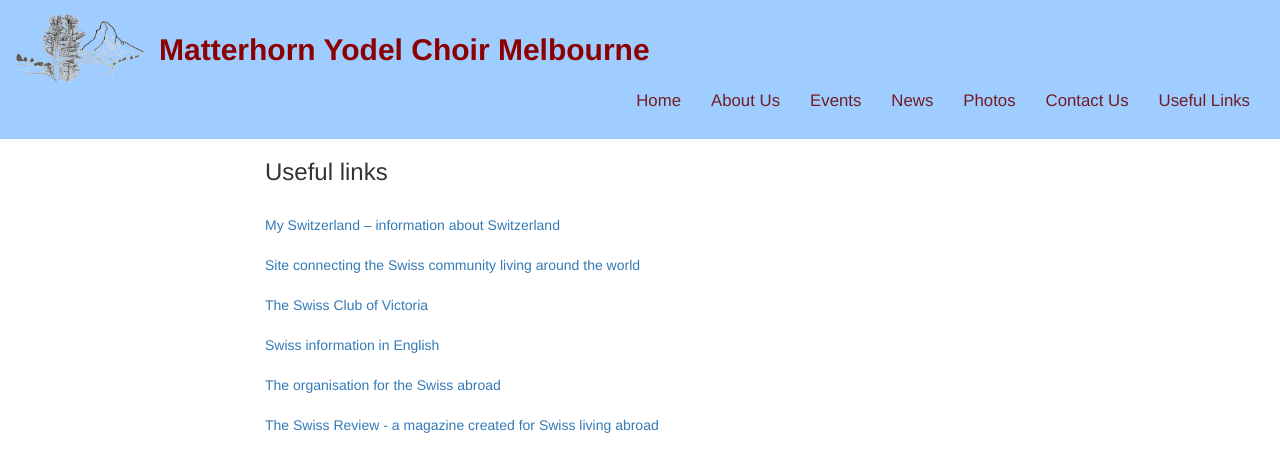
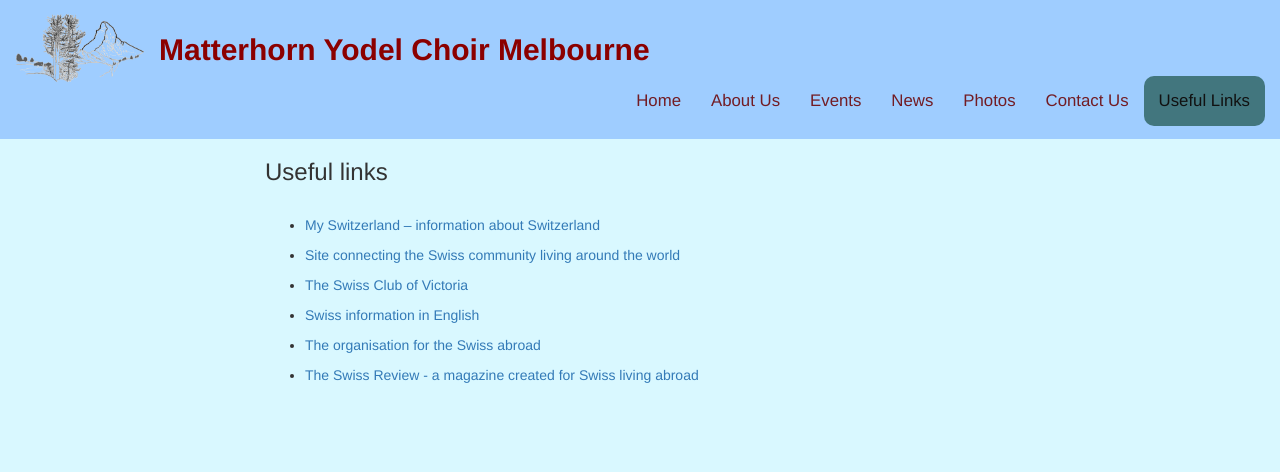
Before and after one commit to oweinmann/choir, a plain HTML site: page links.html in a window 1280 px wide. Drawn offline with nearby package versions, Linux system fonts and the light colour scheme.

Commit message:
Fetch navbar with jquery and make menu item active

```diff
--- a/css/choir.css
+++ b/css/choir.css
@@ -8,29 +8,44 @@
     font-size: 1.2em;
     border: 0;
 }
+
 .navbar-brand {
     float: left;
     min-height: 55px;
     padding: 0 15px 5px;
 }
+
 .navbar-inverse .navbar-nav .active a, .navbar-inverse .navbar-nav .active a:focus,
 .navbar-inverse .navbar-nav .active a:hover {
     color: #111;
-    background-color: #1e7e34; /* Menu background */
+    background-color: #42767e; /* Menu background */
+    border-radius: 10px;
 }
+
 .navbar-inverse .navbar-nav li a {
     color: #721c24; /* Menu text */
 }
+
 .fit-image {
     width: 100%;
     object-fit: cover;
     /* height: 300px; /* only if you want fixed height */
 }
+
 .img-main {
     padding-left: 0;
     padding-right: 0;
 }
+
 .test-css {
     color: darkred;
     font-weight: bold;
 }
+
+.index-background {
+    background-color: #9fcdff
+}
+
+.page-background {
+    background-color: #d9f8ff
+}
--- a/links.html
+++ b/links.html
@@ -4,11 +4,22 @@
     <title>Useful links</title>
     <meta charset="utf-8">
     <meta name="viewport" content="width=device-width, initial-scale=1">
-    <script src="https://ajax.googleapis.com/ajax/libs/angularjs/1.7.8/angular.min.js"></script>
+    <script src="https://ajax.googleapis.com/ajax/libs/jquery/3.2.1/jquery.min.js"></script>
+    <script type="text/javascript">
+      window.onload = function(){
+        $.get("navBar.html", function(data){
+          $("#common-navbar").html(data);
+          $('.navbar-nav').find('li:nth-child(7)')
+                          .addClass('active')
+                          .find('a').append('<span class="sr-only">(current)</span>');
+        });
+      }
+    </script>
 </head>
 
-<body>
-<div ng-include="'navBar.html'"></div>
+<body class="page-background">
+<div id="common-navbar"></div>
+<!--<div ng-include="'navBar.html'"></div>-->
 
 <div class="container">
     <div class="row">
@@ -16,23 +27,24 @@
         <div class="col-lg-8">
             <div><h3>Useful links</h3></div>
             <br>
-
-            <a href="https://www.myswitzerland.com/en-au/home.html">My Switzerland – information about Switzerland</a>
-            <br>
-            <br>
-            <a href="https://www.swisscommunity.org/">Site connecting the Swiss community living around the world</a>
-            <br>
-            <br>
-            <a href="https://swissclubvictoria.com/">The Swiss Club of Victoria</a>
-            <br>
-            <br>
-            <a href="https://www.swissinfo.ch/eng">Swiss information in English</a>
-            <br>
-            <br>
-            <a href="https://www.csa-oceania.org/">The organisation for the Swiss abroad</a>
-            <br>
-            <br>
-            <a href="https://www.revue.ch/ausgaben/2018/04/">The Swiss Review - a magazine created for Swiss living abroad</a>
+            <ul>
+                <li><a href="https://www.myswitzerland.com/en-au/home.html">My Switzerland – information about Switzerland</a></li>
+            </ul>
+            <ul>
+                <li><a href="https://www.swisscommunity.org/">Site connecting the Swiss community living around the world</a></li>
+            </ul>
+            <ul>
+                <li><a href="https://swissclubvictoria.com/">The Swiss Club of Victoria</a></li>
+            </ul>
+            <ul>
+                <li><a href="https://www.swissinfo.ch/eng">Swiss information in English</a></li>
+            </ul>
+            <ul>
+                <li><a href="https://www.csa-oceania.org/">The organisation for the Swiss abroad</a></li>
+            </ul>
+            <ul>
+                <li><a href="https://www.revue.ch/ausgaben/2018/04/">The Swiss Review - a magazine created for Swiss living abroad</a></li>
+            </ul>
         </div>
     </div>
 </div>
--- a/navBar.html
+++ b/navBar.html
@@ -1,6 +1,8 @@
 <link rel="stylesheet" href="https://maxcdn.bootstrapcdn.com/bootstrap/3.3.7/css/bootstrap.min.css">
 <!--<link rel="stylesheet" href="../css/bootstrap.min.css">-->
+<script src="https://cdnjs.cloudflare.com/ajax/libs/twitter-bootstrap/3.3.7/js/bootstrap.min.js"></script>
 <link rel="stylesheet" href="css/choir.css" type="text/css" media="all">
+
 <nav class="navbar navbar-inverse">
     <div class="container-fluid">
         <div class="navbar-header">
```
Also changed, not shown: about.html (+15 -3 lines), contact.html (+14 -3 lines), events.html (+14 -3 lines), index.html (+4 -3 lines), news.html (+17 -3 lines), photos.html (+14 -3 lines).
